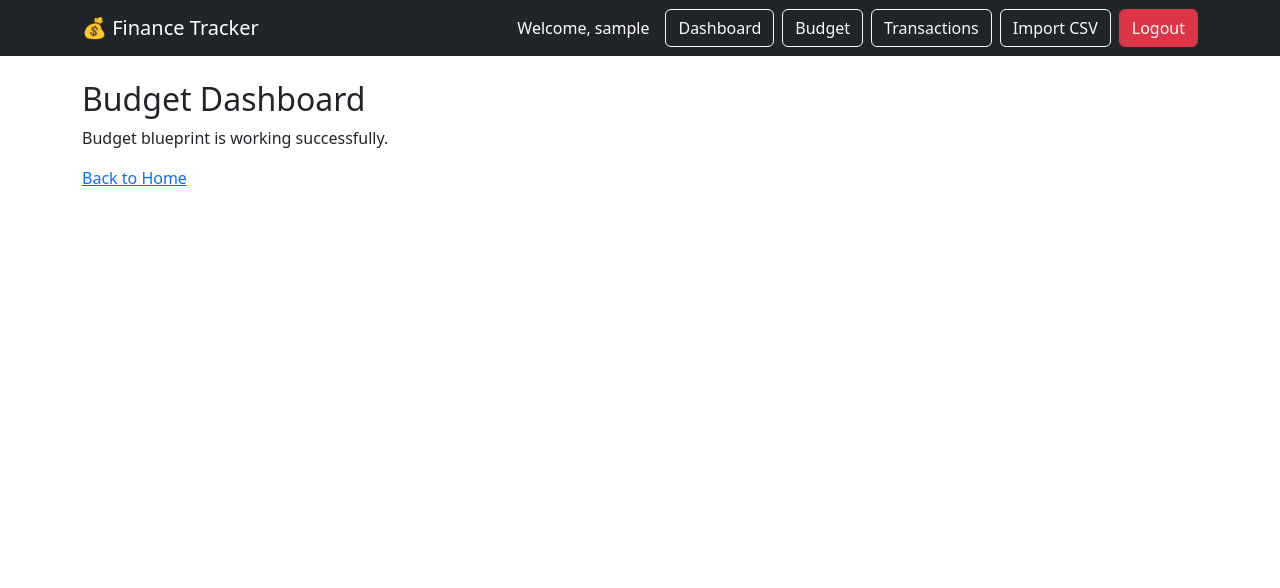
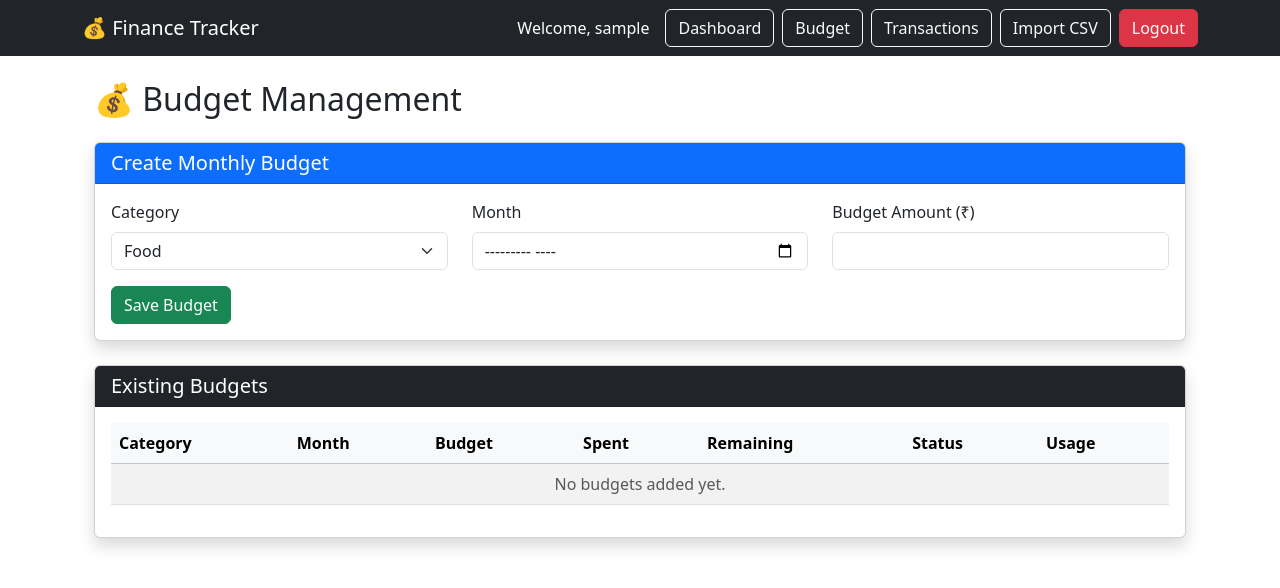
Before and after one commit to sharweshvar333/Personal-Finance-Tracker, a Flask app: page /budget in a window 1280 px wide. Shown: the top 588 px of the page. Run offline with Flask 3, Linux system fonts and the light colour scheme; the visitor is signed in with stand-in values (Sample User, id 1).

Commit message:
Day 29 - Budget tracking, progress bars, query optimization and Prometheus metrics

```diff
--- a/app/__init__.py
+++ b/app/__init__.py
@@ -1,4 +1,8 @@
-from flask import Flask, render_template
+from flask import Flask, render_template, Response, g, request
+import time
+import logging
+from logging.handlers import RotatingFileHandler
+import os
 
 from app.extensions import db, csrf, login_manager, limiter, babel
 from app.blueprints.budget import budget_bp
@@ -9,26 +13,58 @@ from app.blueprints.savings import savings_bp
 from app.blueprints.admin import admin_bp
 
 from app.scheduler import start_scheduler
-
 from app.services.exchange_service import get_usd_rate
 
 from flasgger import Swagger
 
-import time
+from prometheus_client import (
+    generate_latest,
+    CONTENT_TYPE_LATEST
+)
+
+from app.metrics import (
+    REQUEST_COUNT,
+    REQUEST_LATENCY
+)
 
 
 def create_app():
 
     app = Flask(__name__)
+
     app.config["START_TIME"] = time.time()
 
     app.config.from_object(
         "config.DevelopmentConfig"
     )
 
+    # ----------------------------
+    # Logging Configuration
+    # ----------------------------
+    if not os.path.exists("logs"):
+        os.mkdir("logs")
+
+    file_handler = RotatingFileHandler(
+        "logs/app.log",
+        maxBytes=10240,
+        backupCount=5
+    )
+
+    file_handler.setFormatter(
+        logging.Formatter(
+            "%(asctime)s %(levelname)s: %(message)s"
+        )
+    )
+
+    file_handler.setLevel(logging.INFO)
+
+    app.logger.addHandler(file_handler)
+    app.logger.setLevel(logging.INFO)
+
+    app.logger.info("Finance Tracker Started")
+
     db.init_app(app)
     csrf.init_app(app)
-
 
     from models import User, Transaction
 
@@ -54,12 +90,51 @@ def create_app():
     # -----------------------
     start_scheduler(app)
 
+    # -----------------------
+    # Register Blueprints
+    # -----------------------
     app.register_blueprint(budget_bp)
     app.register_blueprint(transactions_bp)
     app.register_blueprint(api_bp)
     app.register_blueprint(auth_bp)
     app.register_blueprint(savings_bp)
     app.register_blueprint(admin_bp)
+
+    # =====================================================
+    # PROMETHEUS METRICS
+    # =====================================================
+
+    @app.before_request
+    def before_request():
+        g.start_time = time.time()
+
+    @app.after_request
+    def after_request(response):
+
+        if hasattr(g, "start_time"):
+
+            REQUEST_COUNT.labels(
+                method=request.method,
+                endpoint=request.path
+            ).inc()
+
+            REQUEST_LATENCY.observe(
+                time.time() - g.start_time
+            )
+
+        return response
+
+    @app.route("/metrics")
+    def metrics():
+
+        return Response(
+            generate_latest(),
+            mimetype=CONTENT_TYPE_LATEST
+        )
+
+    # =====================================================
+    # HOME
+    # =====================================================
 
     @app.route("/")
     def home():
@@ -93,6 +168,10 @@ def create_app():
             total_expense_usd=total_expense_usd
         )
 
+    # =====================================================
+    # ERROR HANDLERS
+    # =====================================================
+
     @app.errorhandler(404)
     def not_found(error):
         return {
--- a/app/blueprints/budget/routes.py
+++ b/app/blueprints/budget/routes.py
@@ -1,6 +1,61 @@
-from flask import render_template
+from flask import render_template, request, redirect, url_for, flash
+
 from . import budget_bp
 
-@budget_bp.route("/budget")
+from app.extensions import db
+from models import Budget, Transaction
+
+@budget_bp.route("/budget", methods=["GET", "POST"])
 def budget_home():
-    return render_template("budget.html")
+
+    if request.method == "POST":
+
+        category = request.form.get("category")
+        month = request.form.get("month")
+        limit_amount = request.form.get("limit_amount")
+
+        budget = Budget(
+            category=category,
+            month=month,
+            limit_amount=float(limit_amount)
+        )
+
+        db.session.add(budget)
+        db.session.commit()
+
+        flash("Budget created successfully!", "success")
+
+        return redirect(url_for("budget.budget_home"))
+
+    budgets = Budget.query.order_by(Budget.month.desc()).all()
+
+    for budget in budgets:
+        spent = db.session.query(
+            db.func.sum(Transaction.amount)
+        ).filter(
+                Transaction.category == budget.category,
+                Transaction.transaction_type == "expense"
+        ).scalar()
+
+        budget.spent = spent or 0
+
+        budget.remaining = budget.limit_amount - budget.spent
+
+        if budget.limit_amount > 0:
+            budget.percent = min(
+                (budget.spent / budget.limit_amount) * 100,
+                100
+            )
+        else:
+            budget.percent = 0
+
+        budget.status = (
+            "Exceeded"
+            if budget.remaining < 0
+            else "Within Budget"
+        )
+
+    return render_template(
+        "budget.html",
+        budgets=budgets
+    )
--- a/app/templates/budget.html
+++ b/app/templates/budget.html
@@ -2,12 +2,199 @@
 
 {% block content %}
 
-<h2>Budget Dashboard</h2>
+<div class="container mt-4">
 
-<p>Budget blueprint is working successfully.</p>
+    <h2 class="mb-4">
+        💰 Budget Management
+    </h2>
 
-<p>
-    <a href="/">Back to Home</a>
-</p>
+    <!-- Create Budget Card -->
+    <div class="card shadow mb-4">
+
+        <div class="card-header bg-primary text-white">
+            <h5 class="mb-0">
+                Create Monthly Budget
+            </h5>
+        </div>
+
+        <div class="card-body">
+
+            <form method="POST">
+
+                <input
+                    type="hidden"
+                    name="csrf_token"
+                    value="{{ csrf_token() }}">
+
+                <div class="row">
+
+                    <div class="col-md-4 mb-3">
+                        <label class="form-label">
+                            Category
+                        </label>
+
+                        <select class="form-select" name="category">
+                            <option>Food</option>
+                            <option>Shopping</option>
+                            <option>Travel</option>
+                            <option>Salary</option>
+                            <option>Freelance</option>
+                        </select>
+                    </div>
+
+                    <div class="col-md-4 mb-3">
+                        <label class="form-label">
+                            Month
+                        </label>
+
+                        <input
+                            type="month"
+                            name="month"
+                            class="form-control">
+                    </div>
+
+                    <div class="col-md-4 mb-3">
+                        <label class="form-label">
+                            Budget Amount (₹)
+                        </label>
+
+                        <input
+                            type="number"
+                            step="0.01"
+                            name="limit_amount"
+                            class="form-control">
+                    </div>
+
+                </div>
+
+                <button
+                    type="submit"
+                    class="btn btn-success">
+                    Save Budget
+                </button>
+
+            </form>
+
+        </div>
+
+    </div>
+
+    <!-- Existing Budgets -->
+
+    <div class="card shadow">
+
+        <div class="card-header bg-dark text-white">
+            <h5 class="mb-0">
+                Existing Budgets
+            </h5>
+        </div>
+
+        <div class="card-body">
+
+            <table class="table table-striped table-hover align-middle">
+
+                <thead class="table-light">
+
+                    <tr>
+                        <th>Category</th>
+                        <th>Month</th>
+                        <th>Budget</th>
+                        <th>Spent</th>
+                        <th>Remaining</th>
+                        <th>Status</th>
+                        <th>Usage</th>
+                    </tr>
+
+                </thead>
+
+                <tbody>
+
+                    {% for budget in budgets %}
+
+                    <tr>
+
+                        <td>{{ budget.category }}</td>
+
+                        <td>{{ budget.month }}</td>
+
+                        <td>
+                            ₹{{ "%.2f"|format(budget.limit_amount) }}
+                        </td>
+
+                        <td>
+                            ₹{{ "%.2f"|format(budget.spent) }}
+                        </td>
+
+                        <td>
+                            ₹{{ "%.2f"|format(budget.remaining) }}
+                        </td>
+
+                        <td>
+
+                            {% if budget.status == "Exceeded" %}
+
+                                <span class="badge bg-danger">
+                                    Exceeded
+                                </span>
+
+                            {% else %}
+
+                                <span class="badge bg-success">
+                                    Within Budget
+                                </span>
+
+                            {% endif %}
+
+                        </td>
+
+                        <td style="width:220px;">
+
+                            <div class="progress">
+
+                                <div
+                                    class="progress-bar
+                                    {% if budget.percent >= 100 %}
+                                        bg-danger
+                                    {% elif budget.percent >= 80 %}
+                                        bg-warning
+                                    {% else %}
+                                        bg-success
+                                    {% endif %}"
+
+                                    role="progressbar"
+
+                                    style="width: {{ budget.percent }}%;">
+
+                                    {{ "%.0f"|format(budget.percent) }}%
+
+                                </div>
+
+                            </div>
+
+                        </td>
+
+                    </tr>
+
+                    {% else %}
+
+                    <tr>
+
+                        <td colspan="7" class="text-center text-muted">
+                            No budgets added yet.
+                        </td>
+
+                    </tr>
+
+                    {% endfor %}
+
+                </tbody>
+
+            </table>
+
+        </div>
+
+    </div>
+
+</div>
 
 {% endblock %}
```
Also changed, not shown: add_indexes.py (added, +35 -0 lines), app/blueprints/transactions/routes.py (+19 -0 lines), app/metrics.py (added, +12 -0 lines), app/performance.py (added, +11 -0 lines), locustfile.py (added, +21 -0 lines), measure_query_time.py (added, +24 -0 lines), models.py (+14 -4 lines), profile_queries.py (added, +38 -0 lines), 2 other files.
